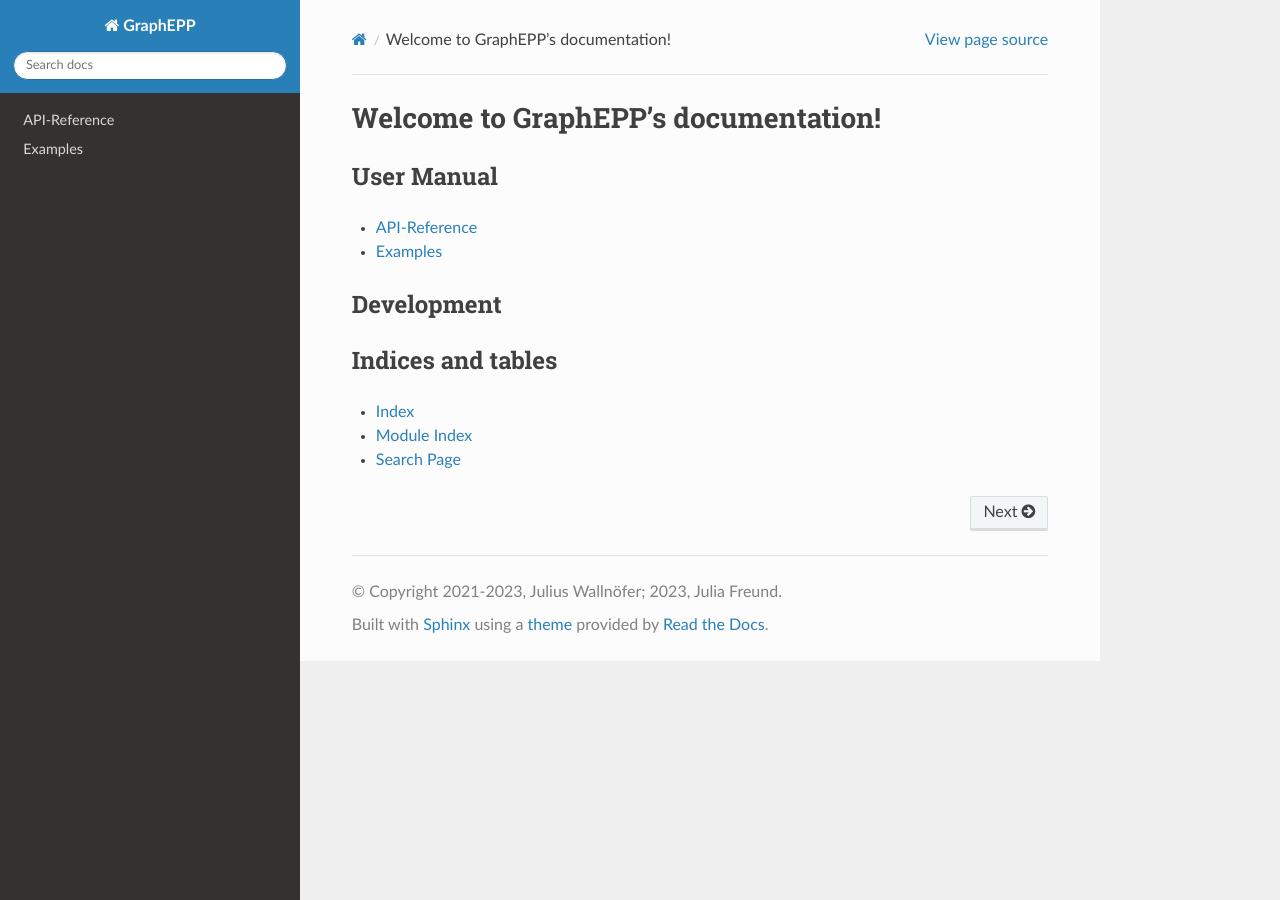
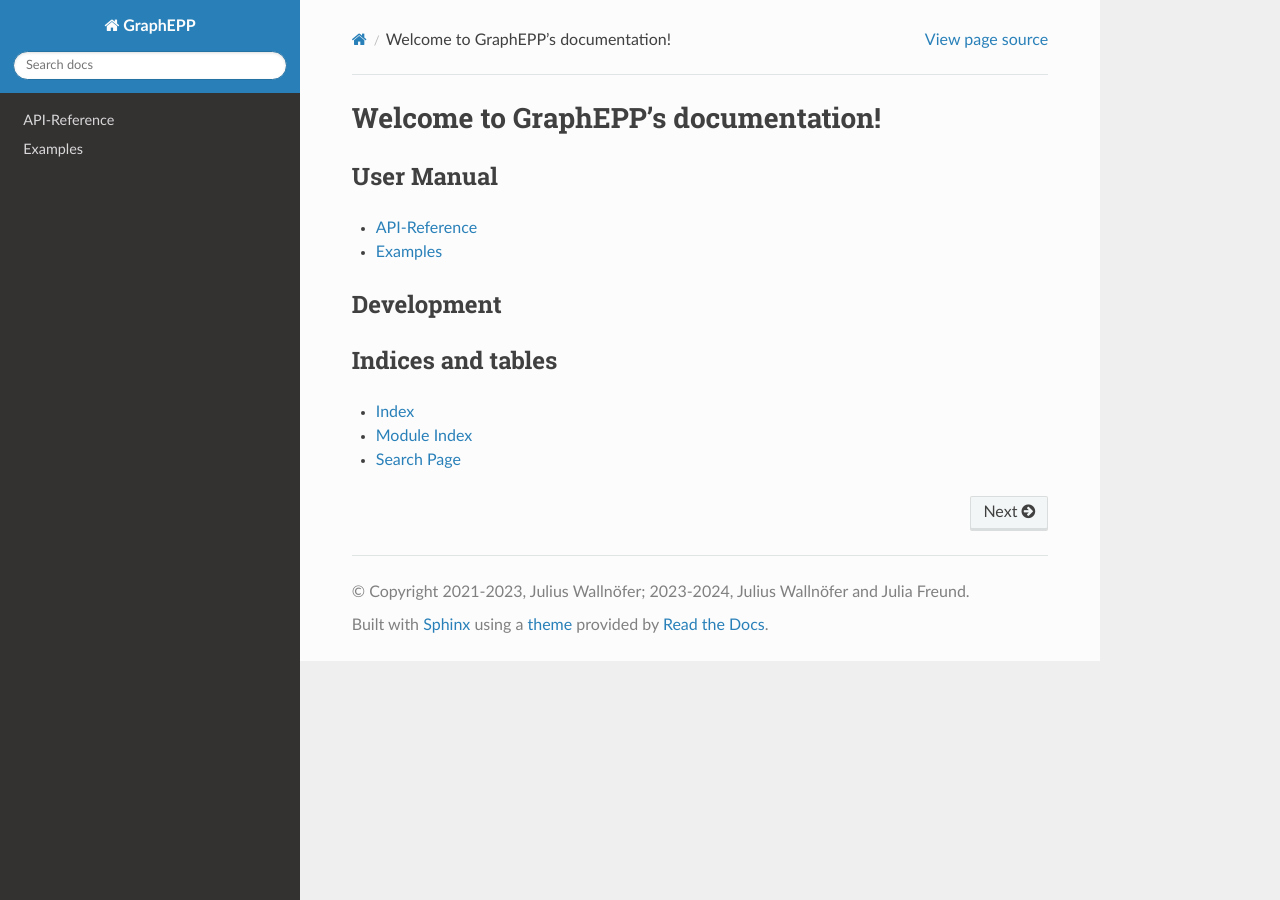
Before and after one commit to jwallnoefer/graphepp, a Sphinx documentation site: the page built from docs/index.rst, in a window 1280 px wide. Built offline with Sphinx 7.4.7 and the Read the Docs theme 2.0.0, drawn with Linux system fonts in a browser that asks for light colours; the version number could not be read and is left out.

Commit message:
update copyright information

```diff
--- a/docs/conf.py
+++ b/docs/conf.py
@@ -15,7 +15,7 @@ import graphepp
 # -- Project information -----------------------------------------------------
 
 project = "GraphEPP"
-copyright = "2021-2023, Julius Wallnöfer; 2023, Julia Freund"
+copyright = "2021-2023, Julius Wallnöfer; 2023-2024, Julius Wallnöfer and Julia Freund"
 author = "Julius Wallnöfer and Julia Freund"
 
 # The full version, including alpha/beta/rc tags
```
Also changed, not shown: 1 other file.
